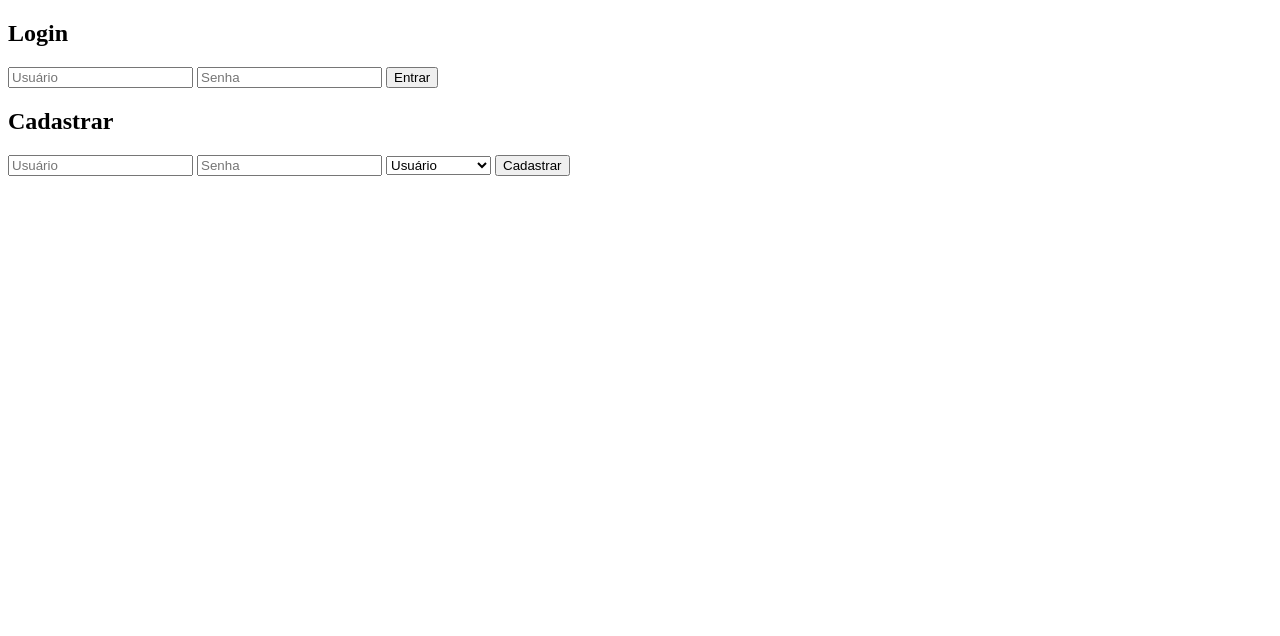
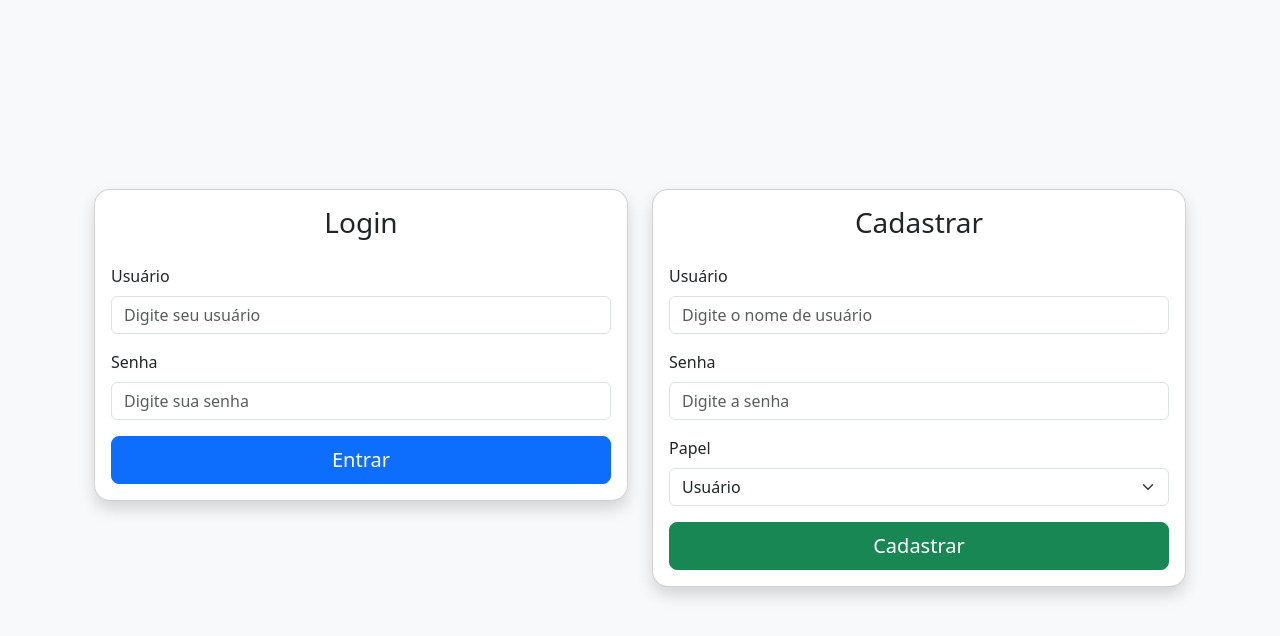
Before and after one commit to itamarHenrique/agencia-marketing-digital, a plain HTML site: page frontend/index.html in a window 1280 px wide. Drawn offline with nearby package versions, Linux system fonts and the light colour scheme.

Commit message:
feat: estlização da pagina de login/cadastro e mudanças para a role user ser direcionado para o metricas.html

```diff
--- a/frontend/index.html
+++ b/frontend/index.html
@@ -3,29 +3,67 @@
 <head>
   <meta charset="UTF-8">
   <meta name="viewport" content="width=device-width, initial-scale=1.0">
-    <title>Document</title>
+  <title>Sistema de Login</title>
+  <!-- Bootstrap 5 -->
+  <link href="https://cdn.jsdelivr.net/npm/bootstrap@5.3.2/dist/css/bootstrap.min.css" rel="stylesheet">
 </head>
-<body>
-    <div class="container">
-        <h2>Login</h2>
-        <input type="text" id="login-username" placeholder="Usuário">
-        <input type="password" id="login-password" placeholder="Senha">
-        <button onclick="login()">Entrar</button>
+<body class="bg-light">
 
-        <h2>Cadastrar</h2>
-        <input type="text" id="register-username" placeholder="Usuário">
-        <input type="password" id="register-password" placeholder="Senha">
-        <select id="register-role">
+  <div class="container d-flex justify-content-center align-items-center vh-100">
+    <div class="row w-100">
+
+      <!-- Card de Login -->
+      <div class="col-md-6 mb-4">
+        <div class="card shadow rounded-4">
+          <div class="card-body">
+            <h3 class="card-title text-center mb-4">Login</h3>
+            <div class="mb-3">
+              <label for="login-username" class="form-label">Usuário</label>
+              <input type="text" id="login-username" class="form-control" placeholder="Digite seu usuário">
+            </div>
+            <div class="mb-3">
+              <label for="login-password" class="form-label">Senha</label>
+              <input type="password" id="login-password" class="form-control" placeholder="Digite sua senha">
+            </div>
+            <div class="d-grid">
+              <button class="btn btn-primary btn-lg" onclick="login()">Entrar</button>
+            </div>
+          </div>
+        </div>
+      </div>
+
+      <!-- Card de Cadastro -->
+      <div class="col-md-6 mb-4">
+        <div class="card shadow rounded-4">
+          <div class="card-body">
+            <h3 class="card-title text-center mb-4">Cadastrar</h3>
+            <div class="mb-3">
+              <label for="register-username" class="form-label">Usuário</label>
+              <input type="text" id="register-username" class="form-control" placeholder="Digite o nome de usuário">
+            </div>
+            <div class="mb-3">
+              <label for="register-password" class="form-label">Senha</label>
+              <input type="password" id="register-password" class="form-control" placeholder="Digite a senha">
+            </div>
+            <div class="mb-3">
+              <label for="register-role" class="form-label">Papel</label>
+              <select id="register-role" class="form-select">
                 <option value="user">Usuário</option>
                 <option value="admin">Administrador</option>
               </select>
-        <button onclick="cadastrar()">Cadastrar</button>
+            </div>
+            <div class="d-grid">
+              <button class="btn btn-success btn-lg" onclick="cadastrar()">Cadastrar</button>
+            </div>
+          </div>
+        </div>
+      </div>
+
+    </div>
   </div>
 
   <script>
-
     const API_URL = 'http://127.0.0.1:8000';
-
 
     async function login() {
       const username = document.getElementById("login-username").value;
@@ -42,15 +80,11 @@
         alert("Login realizado com sucesso!");
         localStorage.setItem("token", data.access_token);
         localStorage.setItem("role", data.role);
-
         window.location.href = 'metricas.html';
       } else {
         alert(data.detail || "Erro no login");
       }
     }
-
-
-
 
     async function cadastrar() {
       const username = document.getElementById("register-username").value;
@@ -70,8 +104,9 @@
         alert(data.detail || "Erro no registro");
       }
     }
+  </script>
 
-
-    </script>
+  <!-- Bootstrap JS -->
+  <script src="https://cdn.jsdelivr.net/npm/bootstrap@5.3.2/dist/js/bootstrap.bundle.min.js"></script>
 </body>
 </html>
```
Also changed, not shown: frontend/metricas.html (+7 -6 lines), 1 other file. Lines whose indentation alone changed are shown as unchanged.
